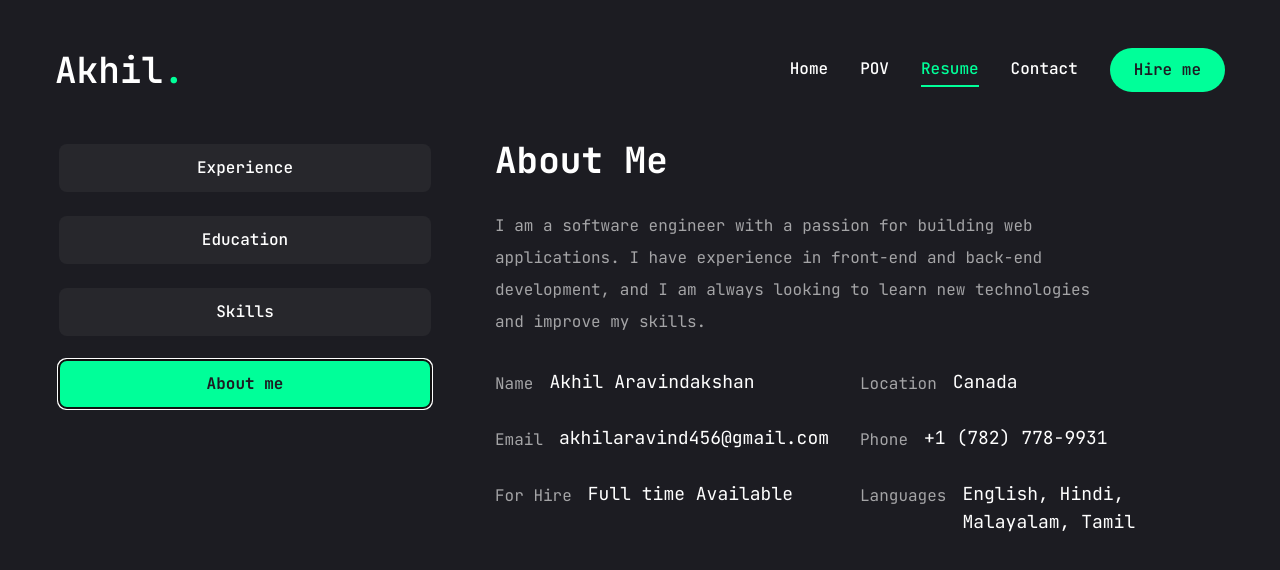
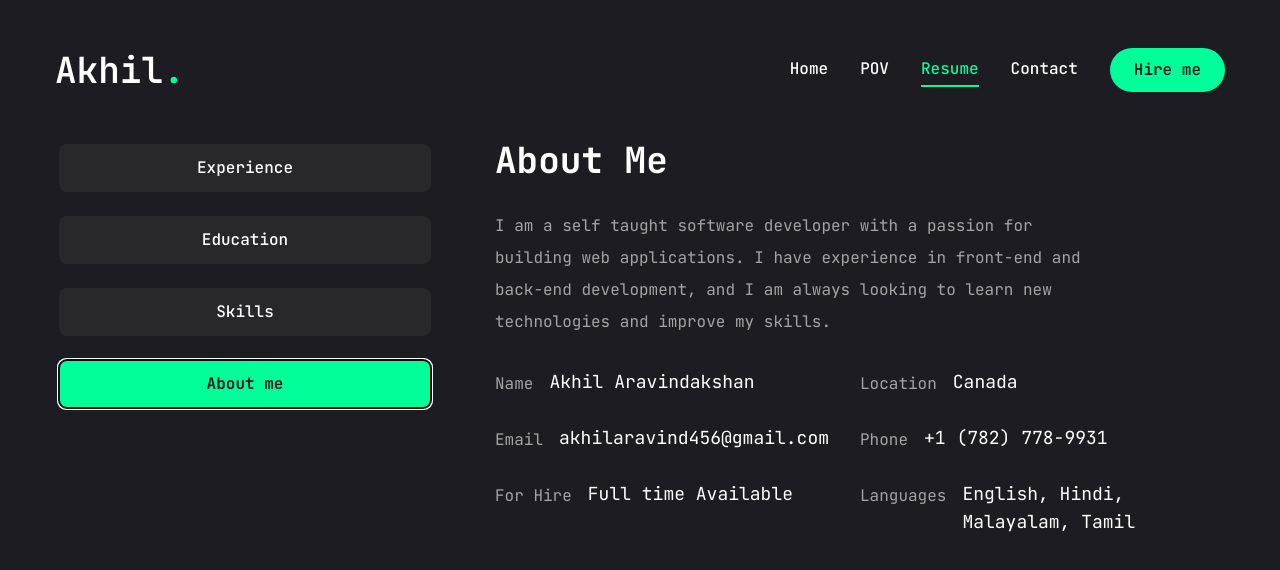
Before and after one commit to Aki0782/akhil-portfolio, a Next.js app: page /resume in a window 1280 px wide. Both pictures are taken after a click on the tab "About me". Shown: the top 570 px of the page. Built offline with nearby package versions, Linux system fonts and the light colour scheme.

Commit message:
update about me page

```diff
--- a/src/components/ResumePage/About.tsx
+++ b/src/components/ResumePage/About.tsx
@@ -2,7 +2,7 @@ import React from "react";
 const about = {
   title: "About Me",
   description:
-    "I am a software engineer with a passion for building web applications. I have experience in front-end and back-end development, and I am always looking to learn new technologies and improve my skills.",
+    "I am a self taught software developer with a passion for building web applications. I have experience in front-end and back-end development, and I am always looking to learn new technologies and improve my skills.",
   info: [
     {
       title: "Name",
```
